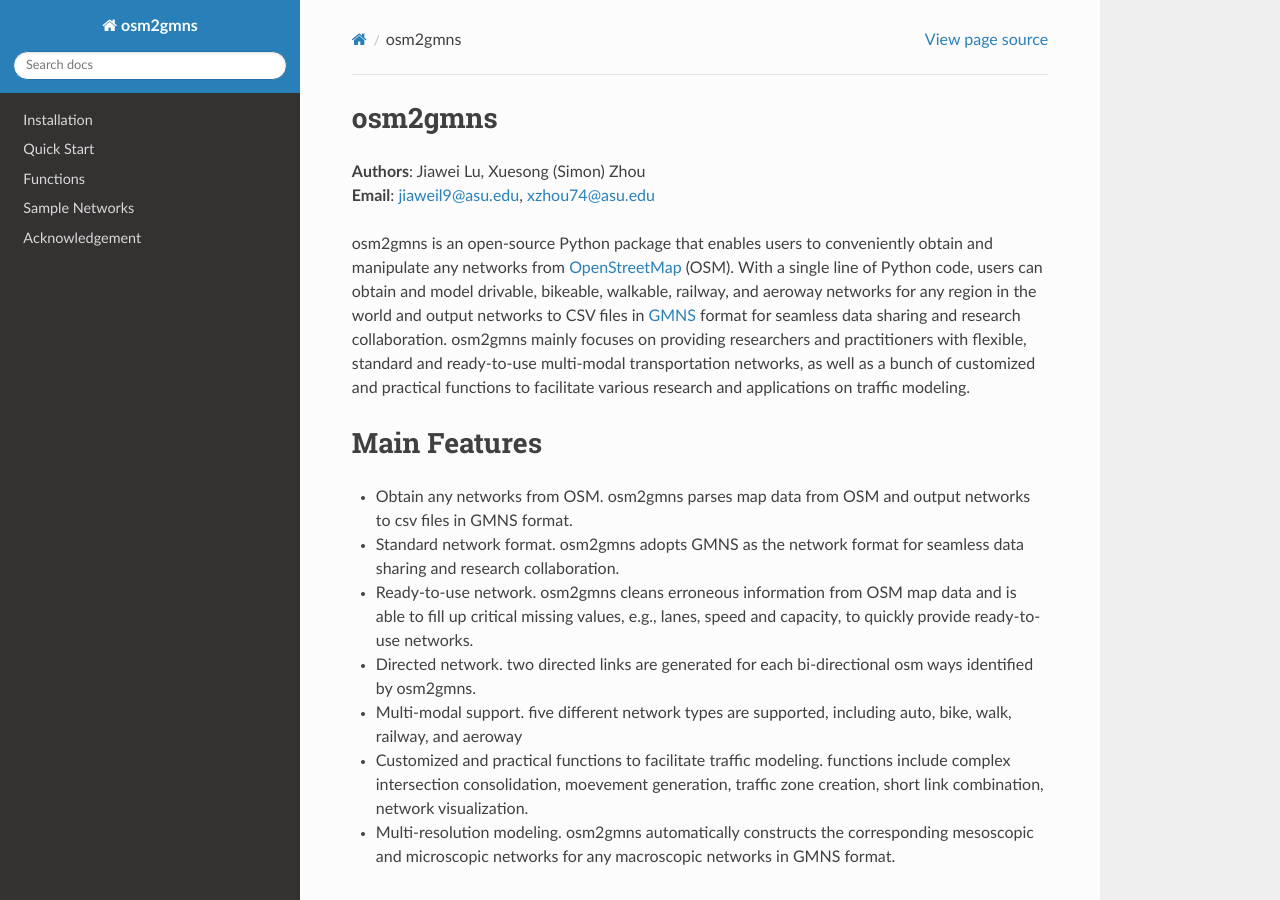
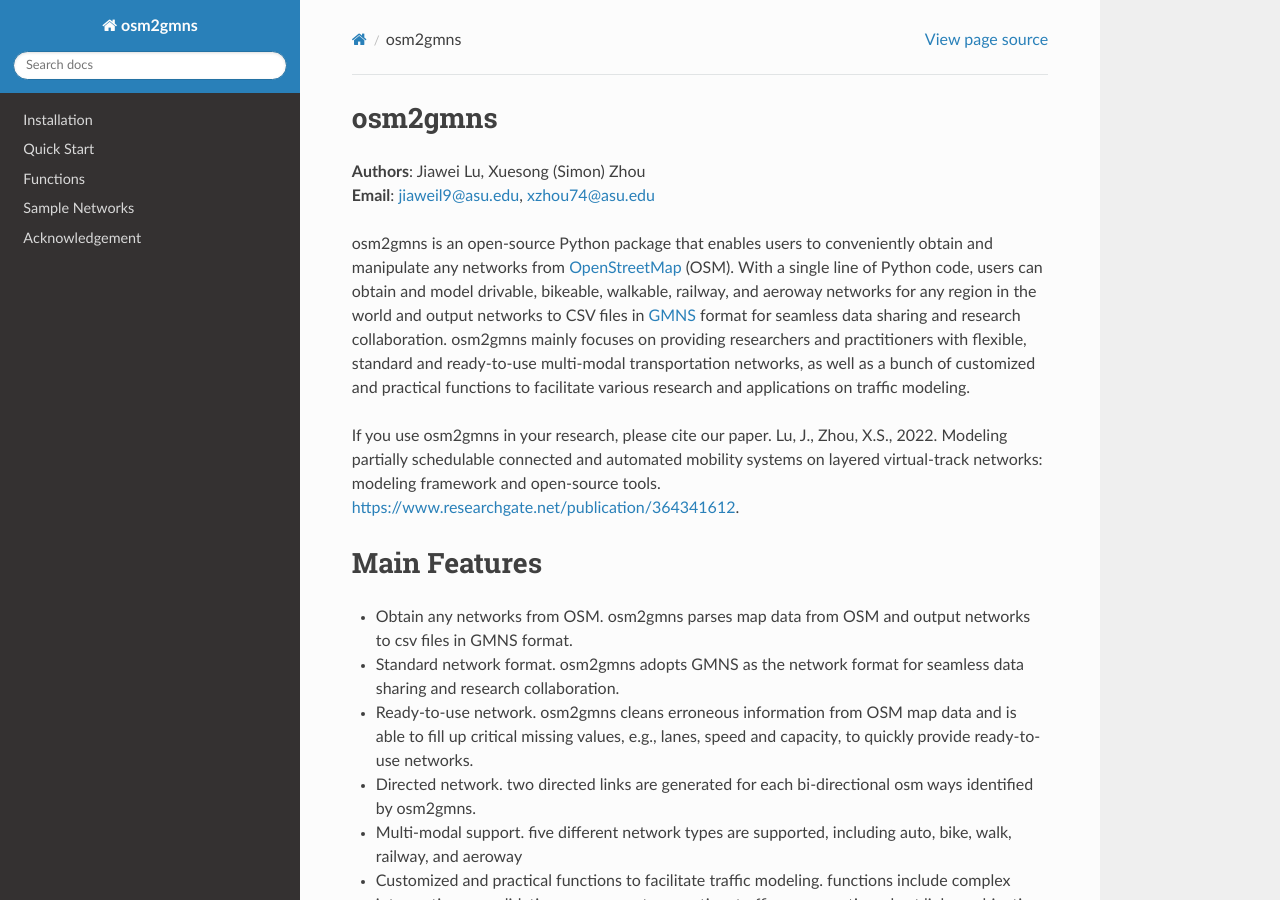
Before and after one commit to jiawlu/OSM2GMNS, a Sphinx documentation site: the page built from docs/source/index.rst, in a window 1280 px wide and 900 px high. Built offline with Sphinx 7.4.7 and the Read the Docs theme 2.0.0, drawn with Linux system fonts in a browser that asks for light colours; pages that are not in the unit, such as notebooks, are missing from menus.

Commit message:
update docs

```diff
--- a/README.rst
+++ b/README.rst
@@ -7,7 +7,7 @@
 osm2gmns is an open-source Python package that enables users to conveniently obtain and
 manipulate any networks from `OpenStreetMap`_ (OSM). With a single line of Python code,
 users can obtian and model drivable, bikeable, walkable, railway, and aeroway networks
-for any regions in the world, and output networks to csv files in `GMNS`_ format for seamless
+for any region in the world, and output networks to csv files in `GMNS`_ format for seamless
 data sharing and research collaboration. osm2gmns mainly focus on providing researchers and
 practitioners with flexible, standard and ready-to-use multi-module transportation networks,
 as well as a bunch of customized and practical functions to facilitate various reseaches
--- a/docs/source/index.rst
+++ b/docs/source/index.rst
@@ -12,6 +12,11 @@
 practitioners with flexible, standard and ready-to-use multi-modal transportation networks,
 as well as a bunch of customized and practical functions to facilitate various research
 and applications on traffic modeling.
+
+If you use osm2gmns in your research, please cite our paper. Lu, J., Zhou, X.S., 2022.
+Modeling partially schedulable connected and automated mobility systems on layered
+virtual-track networks: modeling framework and open-source tools.
+https://www.researchgate.net/publication/364341612.
 
 
 Main Features
```
